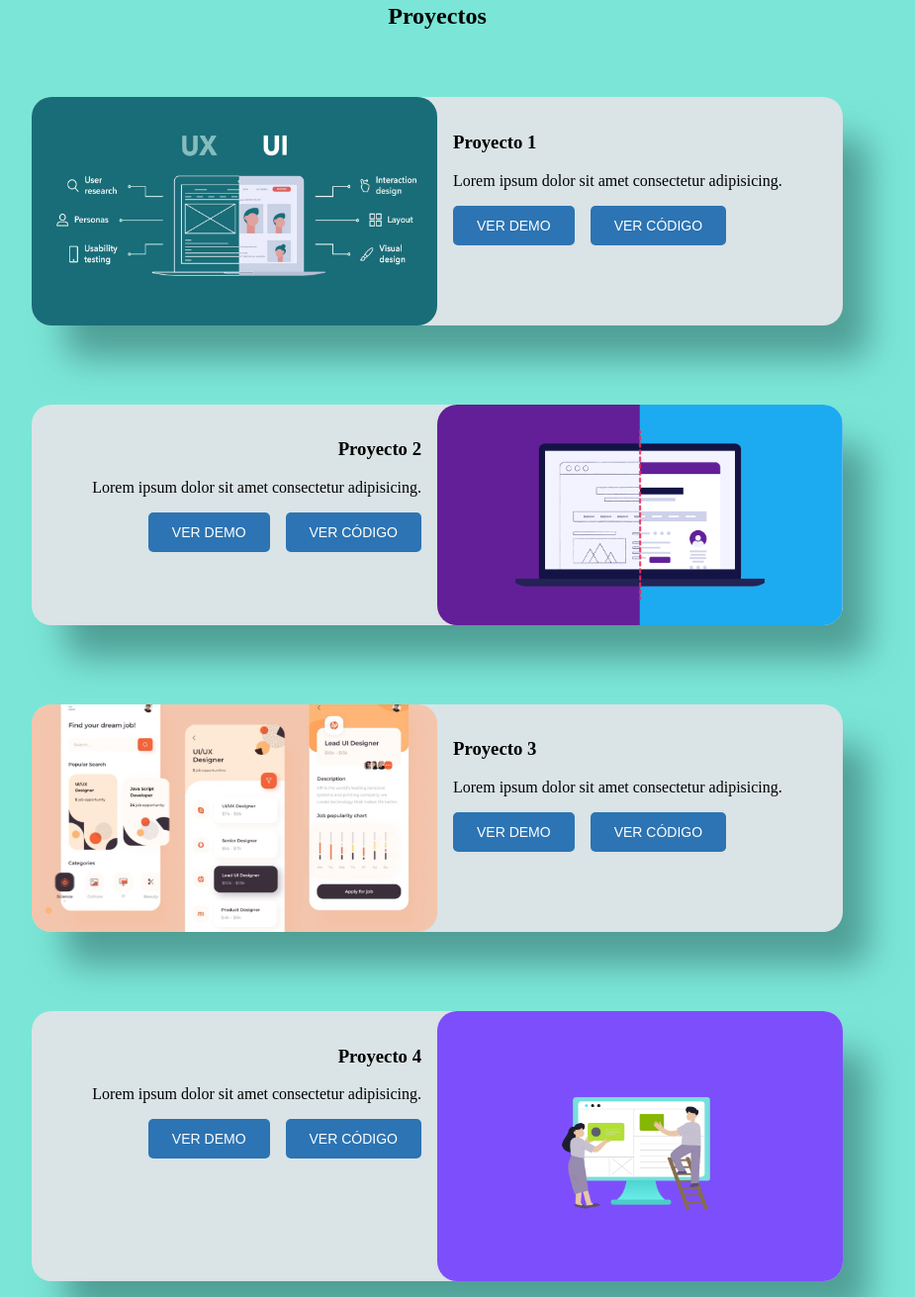
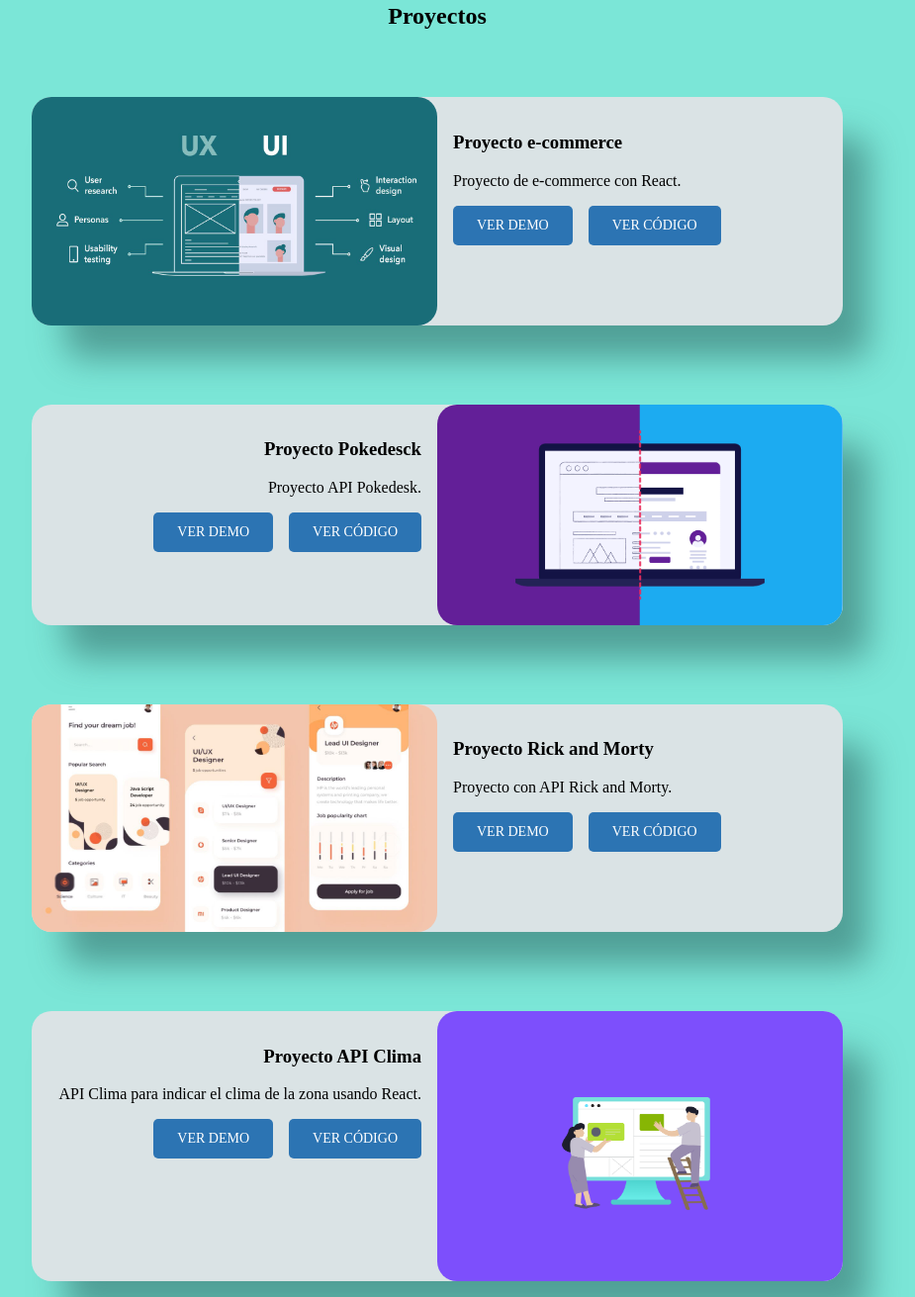
Before and after one commit to luis1290/portafolio, a website: page index.html in a window 1280 px wide. Shown: the part 2189-3500 px from the top of the page at 99% size, without its empty margins (198-1123 px from the left). Drawn offline with nearby package versions, Linux system fonts and the light colour scheme; a web font is replaced by a local one.

Commit message:
agregando proyectos

```diff
--- a/index.html
+++ b/index.html
@@ -154,13 +154,13 @@
               <img src="assets/img/project1.jpg" alt="project1">
             </div>
             <div class="projects__info">
-              <h3 class="projects__name">Proyecto 1</h3>
-              <p class="projects__description">Lorem ipsum dolor sit amet consectetur adipisicing.</p>
+              <h3 class="projects__name">Proyecto e-commerce</h3>
+              <p class="projects__description">Proyecto de e-commerce con React.</p>
               <div class="projects__buttons">
-                <button data-aos="fade-up" data-aos-offset="200" data-aos-delay="50" data-aos-duration="1000"
-                  class="btn projects__button" type="button">VER DEMO</button>
-                <button data-aos="fade-up" data-aos-offset="200" data-aos-delay="50" data-aos-duration="1000"
-                  class="btn projects__button" type="button">VER CÓDIGO</button>
+                <a href="https://e-commercereactapp.netlify.app/" target="_blank"  data-aos="fade-up" data-aos-offset="200" data-aos-delay="50" data-aos-duration="1000"
+                  class="btn projects__button" type="button">VER DEMO</a>
+                <a href="https://github.com/Vinii21/e-comerce" target="_blank" data-aos="fade-up" data-aos-offset="200" data-aos-delay="50" data-aos-duration="1000"
+                  class="btn projects__button" type="button">VER CÓDIGO</a>
               </div>
             </div>
           </div>
@@ -173,13 +173,13 @@
               <img src="assets/img/project2.png" alt="project2">
             </div>
             <div class="projects__info">
-              <h3 class="projects__name">Proyecto 2</h3>
-              <p class="projects__description">Lorem ipsum dolor sit amet consectetur adipisicing.</p>
+              <h3 class="projects__name">Proyecto Pokedesck</h3>
+              <p class="projects__description">Proyecto API Pokedesk.</p>
               <div class="projects__buttons">
-                <button data-aos="fade-up" data-aos-offset="200" data-aos-delay="50" data-aos-duration="1000"
-                  class="btn projects__button" type="button">VER DEMO</button>
-                <button data-aos="fade-up" data-aos-offset="200" data-aos-delay="50" data-aos-duration="1000"
-                  class="btn projects__button" type="button">VER CÓDIGO</button>
+                <a href="https://pokedexapirlv.netlify.app/" target="_blank" data-aos="fade-up" data-aos-offset="200" data-aos-delay="50" data-aos-duration="1000"
+                  class="btn projects__button" type="button">VER DEMO</a>
+                <a href="https://github.com/luis1290/ApiPokedex" target="_blank" data-aos="fade-up" data-aos-offset="200" data-aos-delay="50" data-aos-duration="1000"
+                  class="btn projects__button" type="button">VER CÓDIGO</a>
               </div>
             </div>
           </div>
@@ -192,13 +192,13 @@
               <img src="assets/img/project3.jpg" alt="project3">
             </div>
             <div class="projects__info">
-              <h3 class="projects__name">Proyecto 3</h3>
-              <p class="projects__description">Lorem ipsum dolor sit amet consectetur adipisicing.</p>
+              <h3 class="projects__name">Proyecto Rick and Morty</h3>
+              <p class="projects__description">Proyecto con API Rick and Morty.</p>
               <div class="projects__buttons">
-                <button data-aos="fade-up" data-aos-offset="200" data-aos-delay="50" data-aos-duration="1000"
-                  class="btn projects__button" type="button">VER DEMO</button>
-                <button data-aos="fade-up" data-aos-offset="200" data-aos-delay="50" data-aos-duration="1000"
-                  class="btn projects__button" type="button">VER CÓDIGO</button>
+                <a href="https://rick-morty-location.netlify.app/" target="_blank" data-aos="fade-up" data-aos-offset="200" data-aos-delay="50" data-aos-duration="1000"
+                  class="btn projects__button" type="button">VER DEMO</a>
+                <a  href="https://github.com/luis1290/rick-morty" target="_blank" data-aos="fade-up" data-aos-offset="200" data-aos-delay="50" data-aos-duration="1000"
+                  class="btn projects__button" type="button">VER CÓDIGO</a>
               </div>
             </div>
           </div>
@@ -211,13 +211,13 @@
               <img src="assets/img/project4.png" alt="project4">
             </div>
             <div class="projects__info">
-              <h3 class="projects__name">Proyecto 4</h3>
-              <p class="projects__description">Lorem ipsum dolor sit amet consectetur adipisicing.</p>
+              <h3 class="projects__name">Proyecto API Clima</h3>
+              <p class="projects__description">API Clima para indicar el clima de la zona usando React.</p>
               <div class="projects__buttons">
-                <button data-aos="fade-up" data-aos-offset="200" data-aos-delay="50" data-aos-duration="1000"
-                  class="btn projects__button" type="button">VER DEMO</button>
-                <button data-aos="fade-up" data-aos-offset="200" data-aos-delay="50" data-aos-duration="1000"
-                  class="btn projects__button" type="button">VER CÓDIGO</button>
+                <a href="https://estado-clima.netlify.app/" target="_blank" data-aos="fade-up" data-aos-offset="200" data-aos-delay="50" data-aos-duration="1000"
+                  class="btn projects__button" type="button">VER DEMO</a>
+                <a href="https://github.com/luis1290/api-climate" target="_blank" data-aos="fade-up" data-aos-offset="200" data-aos-delay="50" data-aos-duration="1000"
+                  class="btn projects__button" type="button">VER CÓDIGO</a>
               </div>
             </div>
           </div>
```
